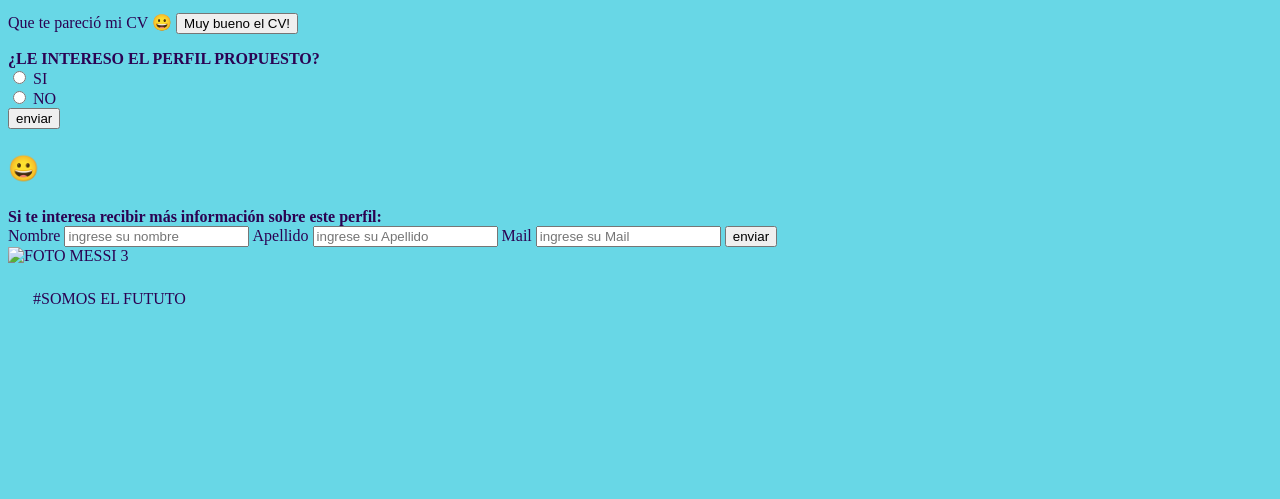
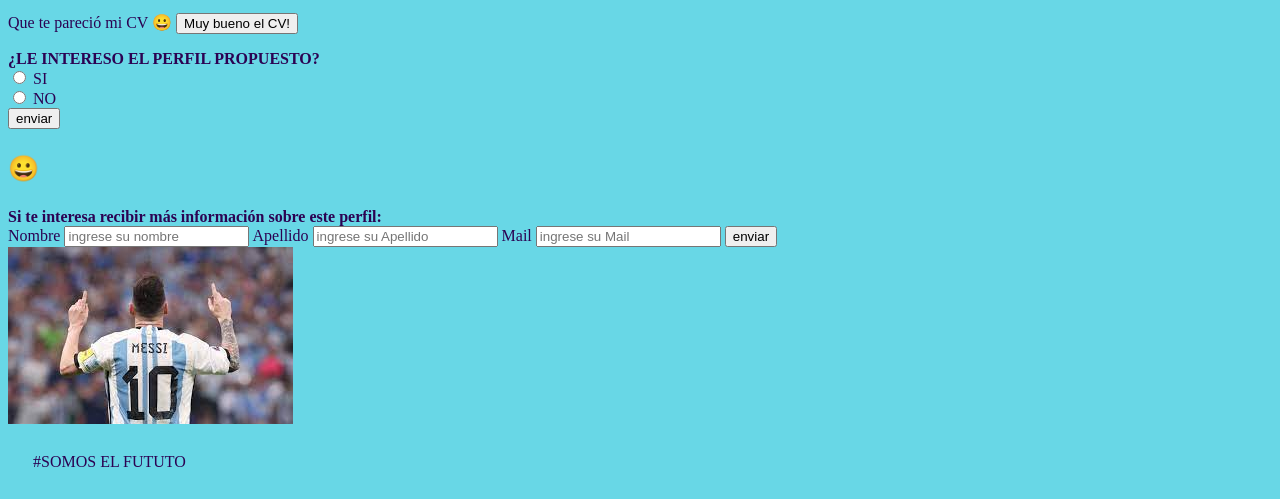
Before and after one commit to LeandroQ1982/LeandroQ1982.github.io, a plain HTML site: page index.html in a window 1280 px wide. Shown: the part 877-1376 px from the top of the page. Before the commit the page ends 1213 px from the top, so only its background shows below. Drawn offline with Linux system fonts and the light colour scheme.

Commit message:
Initial commit

```diff
--- a/index.html
+++ b/index.html
@@ -96,7 +96,7 @@
             <input type="email" name="Correo electronico" placeholder="ingrese su Mail" />
             <input type="submit" value="enviar" >
         </form>
-        <img src="https://github.com/LeandroQ1982/LeandroQ1982.github.io/blob/main/imagen%20para%20cv.png"  alt="FOTO MESSI 3">
+        <img src="imagencv.png"  alt="FOTO MESSI 3">
         <footer>
             #SOMOS EL FUTUTO
         </footer>
```
